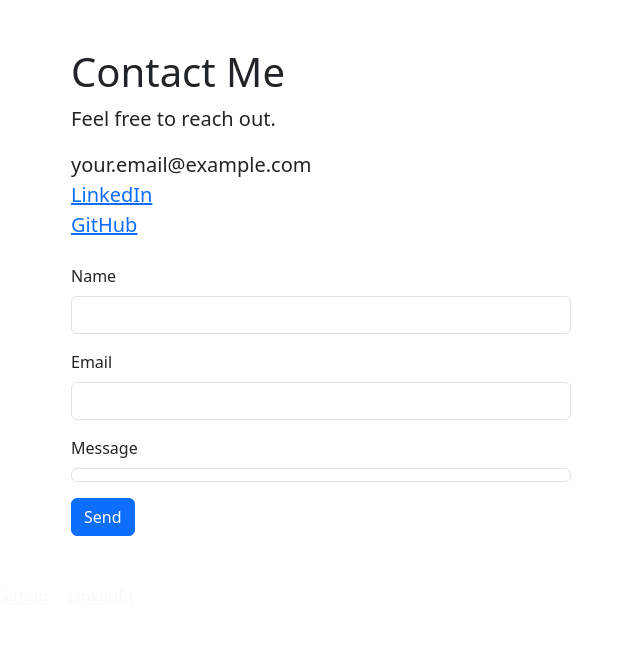
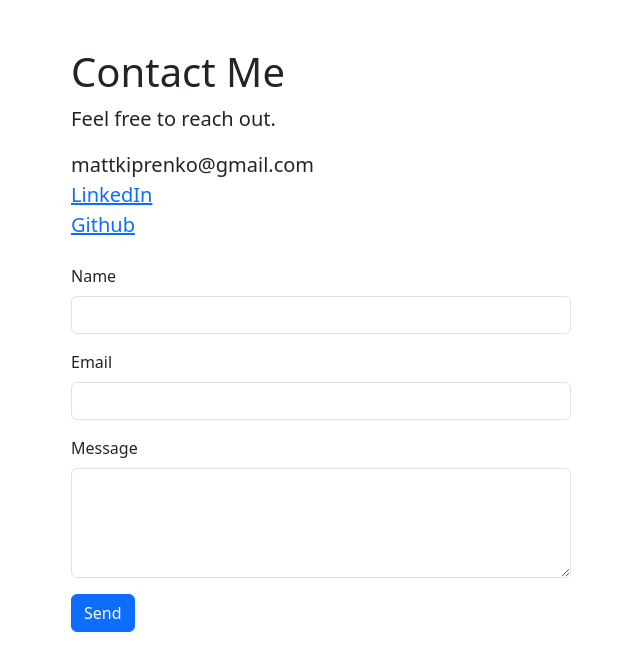
Before and after one commit to pixelspattern/express-portfolio, a Node server app: page /contact in a window 1280 px wide. Shown: the part 64-735 px from the top of the page, without its empty margins (11-651 px from the left). Run offline with Node 20, Linux system fonts and the light colour scheme; some libraries are stand-ins or nearby versions.

Commit message:
Complete contact page

```diff
--- a/views/contact.ejs
+++ b/views/contact.ejs
@@ -5,9 +5,9 @@
   <p class="lead">Feel free to reach out.</p>
 
   <ul class="list-unstyled fs-5">
-    <li><i class="fa-solid fa-envelope"></i> your.email@example.com</li>
-    <li><i class="fa-brands fa-linkedin"></i> <a href="YOUR_LINKEDIN_URL">LinkedIn</a></li>
-    <li><i class="fa-brands fa-github"></i> <a href="YOUR_GITHUB_URL">GitHub</a></li>
+    <li><i class="fa-solid fa-envelope"></i> mattkiprenko@gmail.com </li>
+    <li><i class="fa-brands fa-linkedin"></i> <a href="https://www.linkedin.com/in/matthew-kiprenko-a6587a3aa/" target="_blank" rel="noopener">LinkedIn</a></li>
+    <li><i class="fa-brands fa-github"></i> <a href="https://github.com/pixelspattern" target="_blank" rel="noopener">Github</a></li>
   </ul>
 
   <!-- Optional simple form (doesn't need to send anything for this assignment) -->
@@ -22,7 +22,7 @@
     </div>
     <div class="mb-3">
       <label for="message" class="form-label">Message</label>
-      <text area class="form-control" id="message" rows="4"></textarea>
+      <textarea class="form-control" id="message" rows="4"></textarea>
     </div>
     <button type="submit" class="btn btn-primary">Send</button>
   </form>
--- a/views/partials/footer.ejs
+++ b/views/partials/footer.ejs
@@ -1,7 +1,7 @@
 </main>
     <footer class="bg"-dark text-light text-center py-3">
-        <a class="text-light mx-2" href="://github.com/pixelpatterns"><i class ="fa-brands fa-github"></i>Github</a>
-        <a class ="text-light mx-2" href="http://www.linkedin.com/in/Matthew Kiprenko"><i class="fa-brands fa-linkedin"></i>LinkedIn</a>
+        <a class="text-light mx-2" href="https://github.com/pixelpatterns"><i class ="fa-brands fa-github"></i>Github</a>
+        <a class ="text-light mx-2" href="https://www.linkedin.com/in/matthew-kiprenko-a6587a3aa/"><i class="fa-brands fa-linkedin"></i>LinkedIn</a>
     </footer>
         <script src="http://cdn.jsdelivr.net/npm/bootstrap@5.3.3/dist/js/bootstrap.bundle.min.js"></script>
 </body>
```
